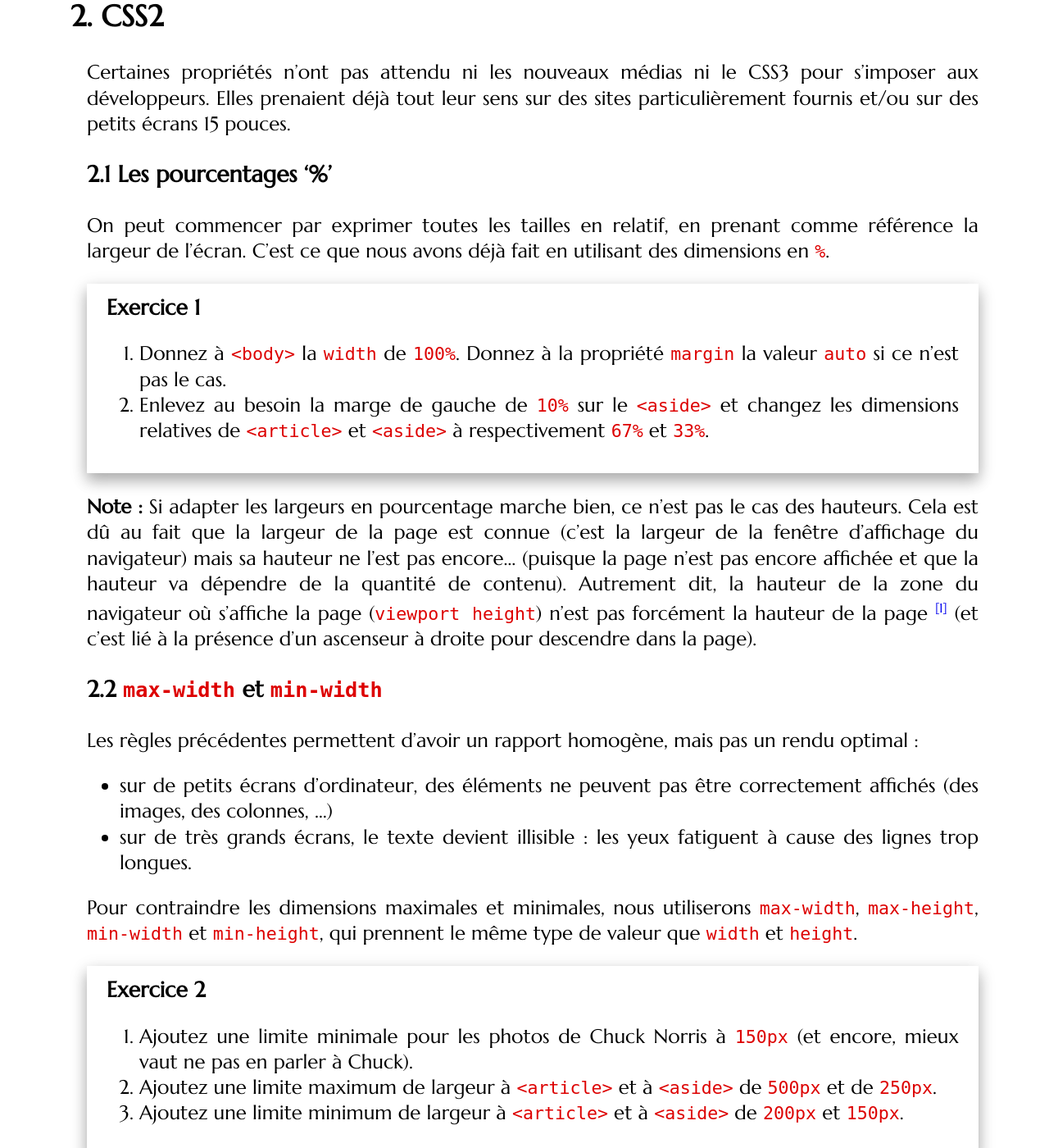
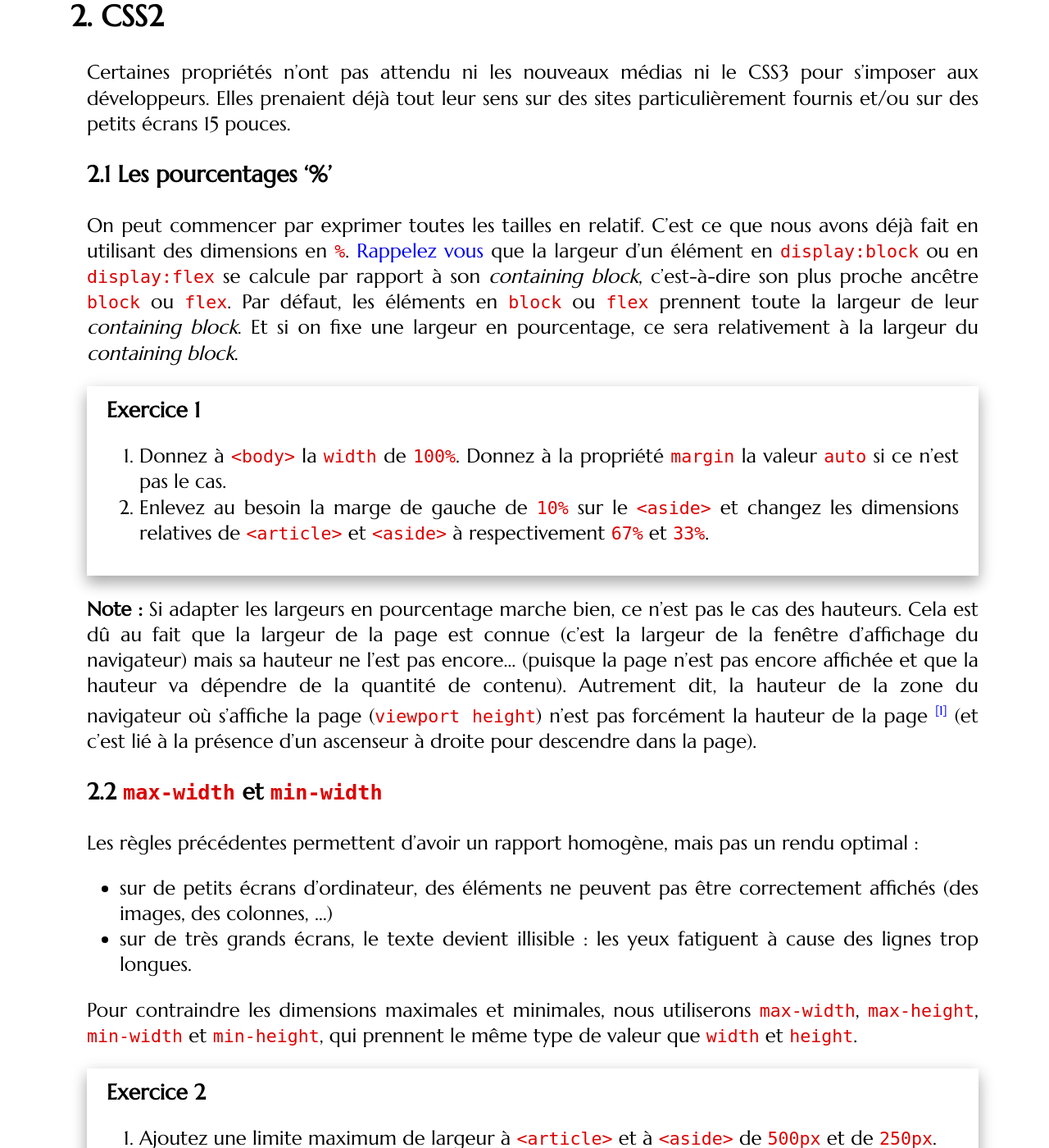
Before and after one commit to romainlebreton/R1.02-DeveloppementInterfacesWeb, a Jekyll site: the page built from tutorials/tutorial5.md, in a window 1280 px wide and 1400 px high, scrolled down 1045 px. Shown: the whole window at 82% size. Built offline with Jekyll 4.4.1, drawn with Linux system fonts in a browser that asks for light colours; some web fonts are replaced; comment, search, counter and statistics services are not loaded; some of the changed text lies outside the part shown.

Commit message:
Corrections sur TD5: min-width 200px -> 400px Rajout explications containing block Enlève exo min-height img chuck

````diff
--- a/tutorials/tutorial5.md
+++ b/tutorials/tutorial5.md
@@ -3,10 +3,6 @@ title: TD5 &ndash; Responsive Design
 subtitle:
 layout: tutorial
 ---
-
-<!--
-Expliquer le pb de l'overconstraint comme en anglais
--->
 
 <!--
 Où est-il dit que poucentage relatif au containing block ?
@@ -82,9 +78,19 @@ particulièrement fournis et/ou sur des petits écrans 15 pouces.
 
 ### Les pourcentages '%'
 
-On peut commencer par exprimer toutes les tailles en relatif, en prenant comme
-référence la largeur de l'écran. C'est ce que nous avons déjà fait en utilisant
-des dimensions en `%`.
+On peut commencer par exprimer toutes les tailles en relatif. C'est ce que nous
+avons déjà fait en utilisant des dimensions en `%`. [Rappelez
+vous]({{site.baseurl}}/tutorials/tutorial3#exercices) que la largeur d'un
+élément en `display:block` ou en `display:flex` se calcule par rapport à son
+*containing block*, c'est-à-dire son plus proche ancêtre `block` ou `flex`. Par
+défaut, les éléments en `block` ou `flex` prennent toute la largeur de leur
+*containing block*. Et si on fixe une largeur en pourcentage, ce sera
+relativement à la largeur du *containing block*.
+
+<!--
+A-t-on un "vrai" exemple où on fixe une largeur (donc l'élément est block ou
+flex) et où le containing block n'est pas le père ?
+-->
 
 <div class="exercise">
 
@@ -125,10 +131,11 @@ type de valeur que `width` et `height`.
 
 
 <div class="exercise">
-1. Ajoutez une limite minimale pour les photos de Chuck Norris à `150px` (et
-   encore, mieux vaut ne pas en parler à Chuck).
-   <!-- ATTENTION : on n'a pas encore fixé la taille de l'image comme étant
-relative. Veux-tu passer plus de choses en taille relative ? -->
+<!-- 1. Ajoutez une limite minimale pour les photos de Chuck Norris à `150px` de -->
+<!--    hauteur (et encore, mieux vaut ne pas en parler à Chuck).   -->
+<!--    <\!-- ATTENTION : -->
+<!--    on n'a pas encore fixé la taille de l'image comme étant relative. Veux-tu -->
+<!--    passer plus de choses en taille relative ? -\-> -->
 1. Ajoutez une limite maximum de largeur à `<article>` et à `<aside>` de `500px` et de `250px`.
 1. Ajoutez une limite minimum de largeur à `<article>` et à `<aside>` de `200px` et `150px`.
 </div>
@@ -142,7 +149,7 @@ poucentage ? Prenons l'exemple suivant
 
 ```html
 <div style="display:flex">
-	<div style="width:50%;max-width:200px;">
+	<div style="width:50%;max-width:400px;">
 		Div1
 	</div>
 	<div style="width:50%;">
@@ -172,7 +179,9 @@ Div2
    inférieure à `800px` (donc le premier `<div>` a une largeur de moins de
    `400px`)
 2. mais quand la largeur de `<body>` est supérieure à `800px`, alors les deux
-   `<div>` ne remplissent plus toute la largeur de `<body>`.
+   `<div>` ne remplissent plus toute la largeur de `<body>`. Div2 garde une
+   largeur de 50% mais Div1 ne peut plus prendre les `50%` restant car il est
+   contraint par sa largeur maximale de `400px`.
 
 </div>
 
@@ -209,7 +218,7 @@ propriétés par défaut flex-grow:0; flex-shrink:1 -->
 
    ```html
    <div style="display:flex">
-   	<div style="width:50%;max-width:200px;">
+   	<div style="width:50%;max-width:400px;">
    		Div1
    	</div>
    	<div style="width:50%;flex-grow:1;">
````
Also changed, not shown: tutorials/tutorial5-en.md (+3 -3 lines).
